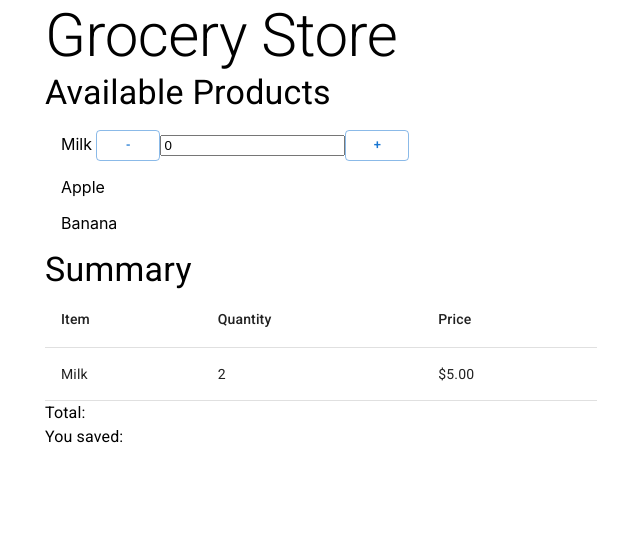
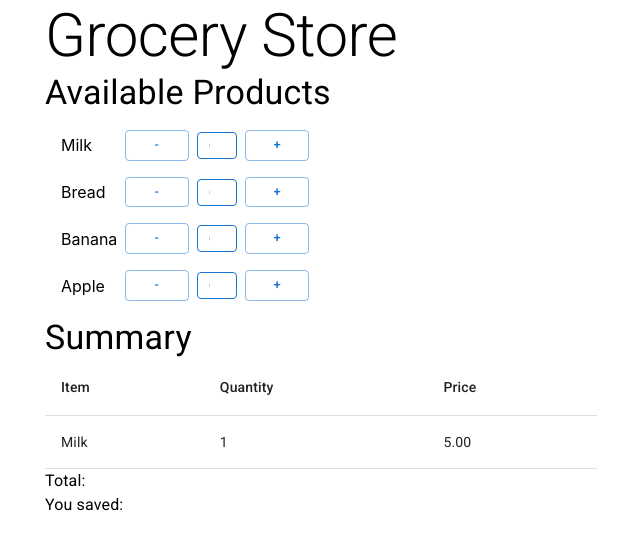
Before and after one commit to scottgamer/price-calculator-grocery-store, a React (Create React App) app: page / in a window 1280 px wide. Shown: the top 550 px of the page, without its empty margins (319-959 px from the left). Built offline with nearby package versions, Linux system fonts and the light colour scheme.

Commit message:
added inline styles

```diff
--- a/src/App.tsx
+++ b/src/App.tsx
@@ -14,8 +14,28 @@ import {
   Typography,
 } from "@mui/material";
 
+interface Product {
+  name: string;
+  quantity: number;
+  price: number;
+}
+
 function App() {
-  const [quantity, setQuantity] = useState<number>(0);
+  const defaultProducts: Product[] = [
+    { name: "Milk", quantity: 0, price: 3.97 },
+    { name: "Bread", quantity: 0, price: 2.17 },
+    { name: "Banana", quantity: 0, price: 0.99 },
+    { name: "Apple", quantity: 0, price: 0.89 },
+  ];
+
+  const [products, setProducts] = useState<Product[]>(defaultProducts);
+
+  // Delete after testing
+  const item: Product = {
+    name: "Milk",
+    quantity: 1,
+    price: 5,
+  };
 
   return (
     <Container maxWidth="sm">
@@ -23,38 +43,62 @@ function App() {
       <Typography variant="h4">Available Products</Typography>
 
       <List>
-        <ListItem>
-          <label>
-            Milk{" "}
+        {products.map((product, index) => (
+          <ListItem key={product.name}>
+            <label style={{ minWidth: "4rem" }}>{product.name}</label>
             <Button
               variant="outlined"
               size="small"
               onClick={() => {
-                if (quantity < 1) {
+                if (product.quantity < 1) {
                   return;
                 }
-                setQuantity(quantity - 1);
+
+                const updatedProducts = [...products];
+                updatedProducts[index] = {
+                  ...product,
+                  quantity: product.quantity - 1,
+                };
+                setProducts([...updatedProducts]);
               }}
             >
               -
             </Button>
-            <input type="number" name="" value={quantity} />
+            <input
+              style={{
+                width: "1rem",
+                margin: "0 0.5rem",
+                padding: "5px 0.7rem",
+                border: "1px solid #1976D2",
+                borderRadius: "4px",
+              }}
+              type="number"
+              name=""
+              readOnly
+              value={product.quantity}
+            />
             <Button
               variant="outlined"
               size="small"
-              onClick={() => setQuantity(quantity + 1)}
+              onClick={() => {
+                const updatedProducts = [...products];
+                updatedProducts[index] = {
+                  ...product,
+                  quantity: product.quantity + 1,
+                };
+                setProducts([...updatedProducts]);
+              }}
             >
               +
             </Button>
-          </label>
-        </ListItem>
-        <ListItem>Apple</ListItem>
-        <ListItem>Banana</ListItem>
+          </ListItem>
+        ))}
       </List>
 
       <Typography variant="h4" bottom={"bottom"}>
         Summary
       </Typography>
+
       <TableContainer>
         <Table>
           <TableHead>
@@ -67,9 +111,9 @@ function App() {
 
           <TableBody>
             <TableRow>
-              <TableCell>Milk</TableCell>
-              <TableCell>2</TableCell>
-              <TableCell>$5.00</TableCell>
+              <TableCell>{item.name}</TableCell>
+              <TableCell>{item.quantity}</TableCell>
+              <TableCell>{item.price.toFixed(2)}</TableCell>
             </TableRow>
           </TableBody>
         </Table>
```
